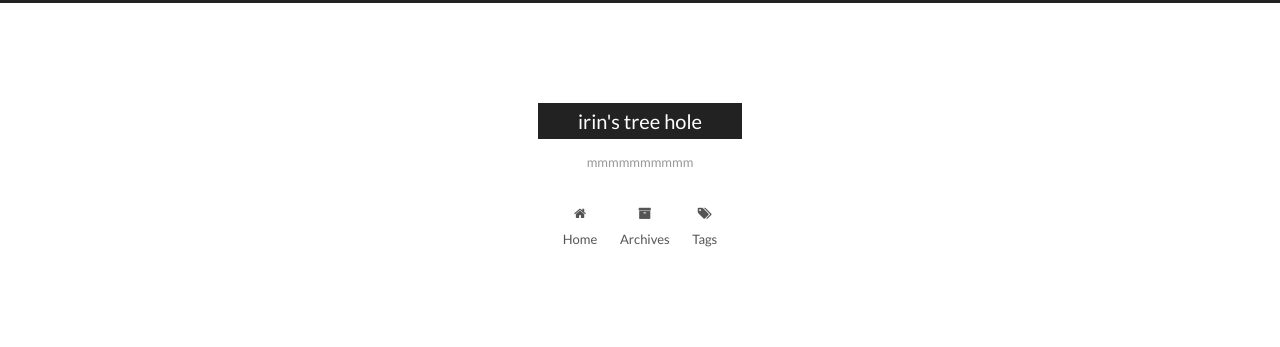
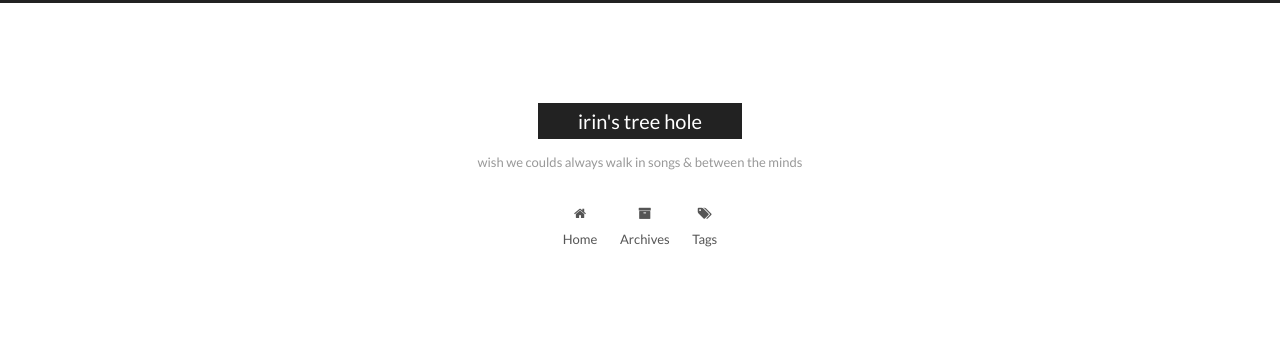
Before and after one commit to lisheng1009/lisheng1009.github.io-old, a Jekyll site: the page built from index.html, in a window 1280 px wide. Shown: the top 347 px of the page. Built offline with Jekyll 4.4.1, drawn with Linux system fonts in a browser that asks for light colours; emoji names are drawn with the system emoji font; the list of posts is cut into pages by our own code.

Commit message:
Update _config.yml

```diff
--- a/_config.yml
+++ b/_config.yml
@@ -5,9 +5,9 @@
 
 # Site
 title: irin's tree hole
-subtitle: mmmmmmmmmm
-description: xxxxxxx
-author: John Doe
+subtitle: wish we coulds always walk in songs & between the minds
+description: unattached
+author: irin
 # Support language: de, en, fr-FR, id, ja, ko, pt-BR, pt, ru, zh-Hans, zh-hk, zh-tw
 language: en
 date_format: '%Y-%m-%d'
@@ -79,7 +79,7 @@ plugins:
 favicon: /assets/favicon.ico
 
 # Set default keywords (Use a comma to separate)
-keywords: "Jekyll, NexT"
+keywords: "irin, cen, shin"
 
 # Set rss to false to disable feed link.
 # Leave rss as empty to use site's feed link.
```
